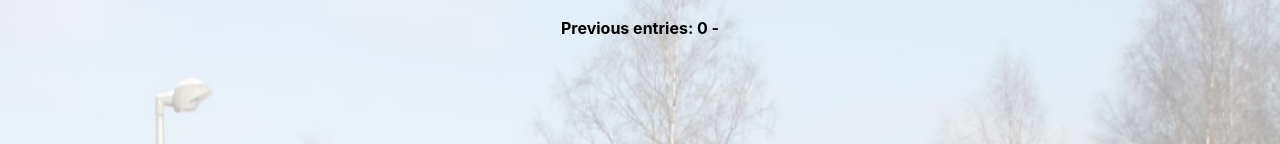
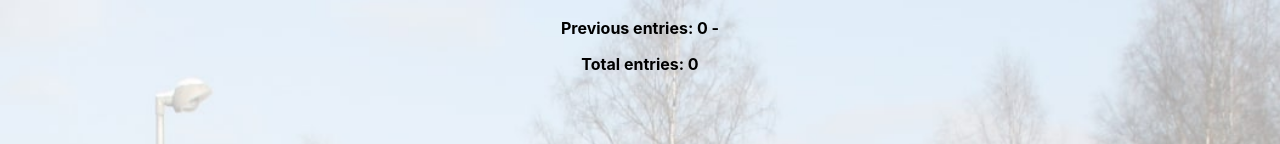
Before and after one commit to Sandeep-D-S/passenger-count-app, a plain HTML site: page index.html in a window 1280 px wide. Both pictures are taken after a click on the button "SAVE". Shown: the part 177-321 px from the top of the page. Drawn offline with Linux system fonts and the light colour scheme.

Commit message:
added total entries variable
to keep track of the number of people entered at one go

```diff
--- a/index.html
+++ b/index.html
@@ -8,6 +8,7 @@
         <button id="increment-btn" onclick="increment()">INCREMENT</button>
         <button id="save-btn" onclick="save()">SAVE</button>
         <p id="save-el">Previous entries: </p>
+        <p id="total-el">Total entries: 0</p>
 
         <script src="index.js"></script>
     </body>
--- a/index.js
+++ b/index.js
@@ -2,9 +2,12 @@
 
 let saveEl = document.getElementById("save-el")
 let countEl = document.getElementById("count-el")
+let totalEl = document.getElementById("total-el")
+let copy = "Total entries: "
 console.log(countEl)
 
 let count = 0
+let total = 0
 
 console.log(count)
 function increment() {
@@ -16,6 +19,8 @@ function increment() {
 function save(){
   console.log(count)
   saveEl.textContent += (count + " - " )
+  total += count
+  totalEl.textContent = copy + total
   count = 0
   countEl.textContent = 0
 }
```
